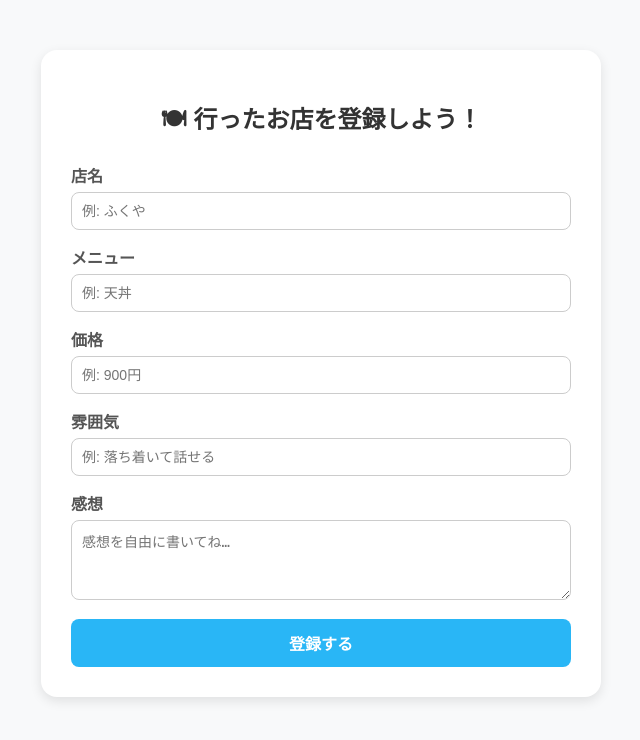
After one commit to kiara-tiara/lunchbot, a Flask app: page /register in a window 1280 px wide. The commit adds this page. Shown: the top 740 px of the page, without its empty margins (319-959 px from the left). Run offline with Flask 3, Linux system fonts and the light colour scheme.

Commit message:
登録画面、提案画面を追加

```diff
--- a/app.py
+++ b/app.py
@@ -1,35 +1,46 @@
 from flask import Flask, request, render_template
-from dotenv import load_dotenv
 import openai
 import os
+from app.sheet_client import append_feedback
+
+from app.lunch_suggester import generate_lunch_suggestions
+
+from config import OPENAI_API_KEY, SECRET_KEY
+
+openai.api_key = OPENAI_API_KEY
 
 app = Flask(__name__)
-load_dotenv()
-openai.api_key = os.getenv("OPENAI_API_KEY")
+app.secret_key = SECRET_KEY
+
 
 @app.route("/", methods=["GET", "POST"])
 def chat():
-    response = ""
+    response = None
     if request.method == "POST":
         message = request.form["message"]
-
-        prompt = f"""ユーザーの今日のリクエスト：{message}
-日本橋周辺でおすすめのランチ店を3つ紹介してください。
-親しみやすいトーンで、具体的にメニュー名・お店の特徴・価格も書いてください。
-参考にしたWEBサイトのリンクも添付してください。"""
-
-        res = openai.ChatCompletion.create(
-            model="gpt-3.5-turbo",
-            messages=[
-                {"role": "system", "content": "あなたは親しみやすいグルメアドバイザーです。"},
-                {"role": "user", "content": prompt}
-            ]
-        )
-        response = res.choices[0].message.content
-
+        response = generate_lunch_suggestions(message)
     return render_template("chat.html", response=response)
 
-# ←これがないと Flask はしゃべらない！
+
+@app.route("/register", methods=["GET", "POST"])
+def register():
+    if request.method == "POST":
+        shop = request.form.get("shop", "").strip()
+        menu = request.form.get("menu", "").strip()
+        price = request.form.get("price", "").strip()
+        mood = request.form.get("mood", "").strip()
+        comment = request.form.get("comment", "").strip()
+
+        if all([shop, menu, price, mood, comment]):
+
+            append_feedback(shop, menu, price, mood, comment)
+            return render_template("register.html", success=True)
+        else:
+            return render_template("register.html", error="すべての項目を入力してね！")
+
+    return render_template("register.html")
+
+
 if __name__ == "__main__":
     port = int(os.environ.get("PORT", 5000))
     app.run(host="0.0.0.0", port=port)
--- /dev/null
+++ b/app/sheet_client.py
@@ -0,0 +1,66 @@
+import gspread
+from oauth2client.service_account import ServiceAccountCredentials
+import datetime
+import openai
+
+CREDENTIALS_FILE = "credentials/service_account.json"
+SHEET_NAME = "ランチのお店リスト"
+
+
+def generate_keywords(menu):
+    messages = [
+        {
+            "role": "system",
+            "content": "料理名を入力されたら、それに関連する検索用のキーワードをカンマ区切りで5個以内で返してください。ユーザーの検索語として有効な単語にしてください。出力はキーワードのみ。",
+        },
+        {"role": "user", "content": menu},
+    ]
+    res = openai.ChatCompletion.create(model="gpt-3.5-turbo", messages=messages)
+    return res.choices[0].message.content.strip()
+
+
+def get_sheet():
+    scope = [
+        "https://spreadsheets.google.com/feeds",
+        "https://www.googleapis.com/auth/drive",
+    ]
+    creds = ServiceAccountCredentials.from_json_keyfile_name(CREDENTIALS_FILE, scope)
+    client = gspread.authorize(creds)
+    sheet = client.open(SHEET_NAME).sheet1
+    return sheet
+
+
+def append_feedback(shop, menu, price, mood, comment):
+    sheet = get_sheet()
+    today = datetime.date.today().isoformat()
+    keywords = generate_keywords(menu)
+    sheet.append_row([today, shop, menu, price, mood, comment, keywords])
+
+
+def search_lunch_records(keyword):
+    """
+    スプレッドシートから、キーワードにマッチするレコードを探す。
+    """
+    sheet = get_sheet()
+    records = sheet.get_all_values()[1:]  # ヘッダー除外
+    matched = []
+
+    for row in records:
+        if len(row) < 6:
+            continue  # 不正行スキップ
+
+        date, shop, menu, price, mood, comment, *rest = row
+        all_text = " ".join(row).lower()
+
+        if keyword.lower() in all_text:
+            matched.append(
+                {
+                    "shop": shop,
+                    "menu": menu,
+                    "price": price,
+                    "mood": mood,
+                    "comment": comment,
+                }
+            )
+
+    return matched
--- /dev/null
+++ b/static/css/register.css
@@ -0,0 +1,73 @@
+body {
+    font-family: 'Helvetica Neue', sans-serif;
+    background-color: #f8f9fa;
+    margin: 0;
+    padding: 0;
+}
+
+.form-container {
+    max-width: 500px;
+    margin: 50px auto;
+    background: #fff;
+    padding: 30px;
+    border-radius: 16px;
+    box-shadow: 0 4px 12px rgba(0, 0, 0, 0.1);
+    text-align: center;
+}
+
+h2 {
+    color: #333;
+    margin-bottom: 20px;
+}
+
+label {
+    display: block;
+    margin-bottom: 15px;
+    text-align: left;
+    font-weight: bold;
+    color: #555;
+}
+
+input, textarea {
+    width: 100%;
+    padding: 10px;
+    margin-top: 5px;
+    border: 1px solid #ccc;
+    border-radius: 8px;
+    font-size: 14px;
+    box-sizing: border-box;
+}
+
+textarea {
+    min-height: 80px;
+    resize: vertical;
+}
+
+button {
+    width: 100%;
+    padding: 12px;
+    background: #29b6f6;
+    color: white;
+    border: none;
+    border-radius: 8px;
+    cursor: pointer;
+    font-size: 16px;
+    font-weight: bold;
+    transition: background 0.3s ease;
+}
+
+button:hover {
+    background: #0288d1;
+}
+
+.success {
+    color: green;
+    font-weight: bold;
+    margin-bottom: 10px;
+}
+
+.error {
+    color: red;
+    font-weight: bold;
+    margin-bottom: 10px;
+}
--- /dev/null
+++ b/templates/register.html
@@ -0,0 +1,44 @@
+<!DOCTYPE html>
+<html lang="ja">
+<head>
+    <meta charset="UTF-8">
+    <title>ランチ登録フォーム</title>
+    <link rel="stylesheet" href="{{ url_for('static', filename='css/register.css') }}">
+</head>
+<body>
+    <div class="form-container">
+        <h2>🍽 行ったお店を登録しよう！</h2>
+
+        {% if success %}
+            <p class="success">登録完了したよ〜！ありがとう🥰</p>
+        {% endif %}
+        {% if error %}
+            <p class="error">{{ error }}</p>
+        {% endif %}
+
+        <form method="post">
+            <label>
+                店名
+                <input type="text" name="shop" placeholder="例: ふくや" required>
+            </label>
+            <label>
+                メニュー
+                <input type="text" name="menu" placeholder="例: 天丼" required>
+            </label>
+            <label>
+                価格
+                <input type="text" name="price" placeholder="例: 900円" required>
+            </label>
+            <label>
+                雰囲気
+                <input type="text" name="mood" placeholder="例: 落ち着いて話せる" required>
+            </label>
+            <label>
+                感想
+                <textarea name="comment" placeholder="感想を自由に書いてね…" required></textarea>
+            </label>
+            <button type="submit">登録する</button>
+        </form>
+    </div>
+</body>
+</html>
```
Also changed, not shown: app/lunch_suggester.py (added, +151 -0 lines), config.py (added, +11 -0 lines), static/css/chat.css (added, +116 -0 lines), templates/chat.html (+42 -9 lines), app/__init__.py (added), static/images/noimage.png (added), 1 other file.
